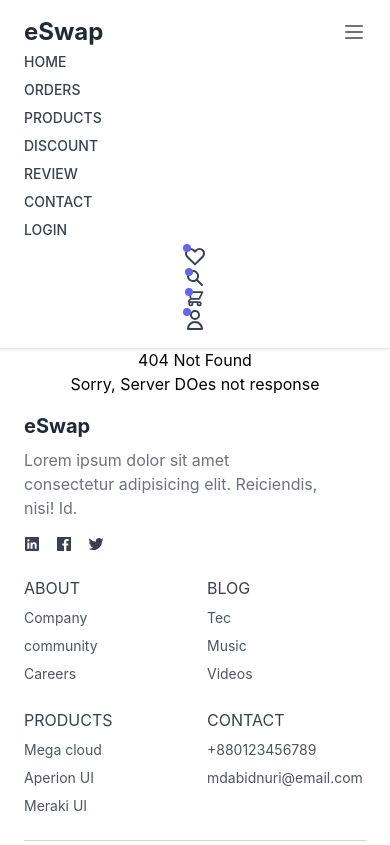
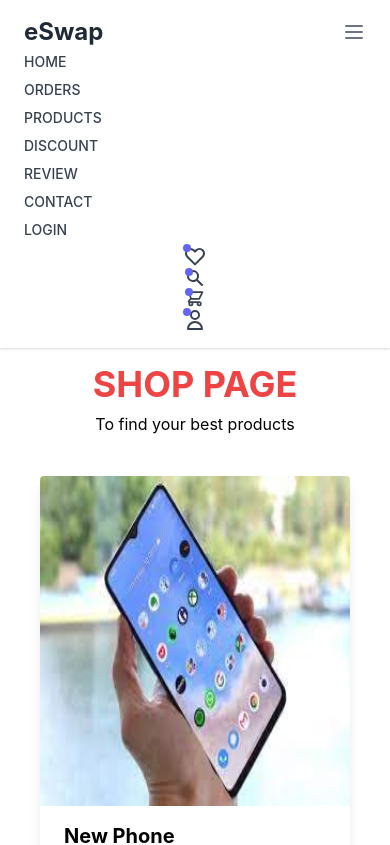
Before and after one commit to abidnuri/a2wist-commerce, a React (Create React App) app: page /shop in a window 390 px wide. Shown: the top 845 px of the page. Built offline with nearby package versions, Linux system fonts and the light colour scheme.

Commit message:
shop page done

```diff
--- a/src/App.js
+++ b/src/App.js
@@ -10,6 +10,7 @@ import { createContext, useState } from "react";
 import Review from "./components/Review/Review";
 import PrivateRoute from "./components/Login/PrivateRoute/PrivateRoute";
 import ProductDetail from "./components/ProductDetail/ProductDetail";
+import Shop from "./components/Shop/Shop";
 
 export const UserContext = createContext();
 
@@ -28,6 +29,9 @@ function App() {
           </Route>
           <Route path="/signup">
             <Signup />
+          </Route>
+          <Route path="/shop">
+            <Shop/>
           </Route>
           <Route path="/product/:productId">
             <ProductDetail/>
--- a/src/Components/HotProducts/HotProducts.js
+++ b/src/Components/HotProducts/HotProducts.js
@@ -1,4 +1,5 @@
 import React from 'react';
+import { Link } from 'react-router-dom';
 import fackData from '../../fackData/fackData.json'
 import HotSingleProduct from '../HotSingleProduct/HotSingleProduct';
 const HotProducts = () => {
@@ -14,6 +15,13 @@ const HotProducts = () => {
                     <a className="my-1 text-sm font-medium text-gray-700 dark:text-gray-200 hover:text-red-400 hover:underline dark:hover:text-red-400 md:mx-4 md:my-0" href="##">FEATURE</a>
                     <a className="my-1 text-sm font-medium text-gray-700 dark:text-gray-200 hover:text-red-400 hover:underline dark:hover:text-red-400 md:mx-4 md:my-0" href="##">ON SALE</a>
                 </div>
+                <div className="m-auto">
+                <Link to="/shop">
+                <button className="px-4 py-2 mt-5 font-bold text-white bg-blue-500 rounded hover:bg-blue-700">
+                            VIEW ALL
+                        </button>
+                </Link>
+                </div>
                 <div className="grid grid-cols-1 gap-5 p-10 sm:grid-cols-1 md:grid-cols-3 lg:grid-cols-3 xl:grid-cols-3">
                     {
                         fackData.map(product => <HotSingleProduct product={product} key={product.id}></HotSingleProduct>)
--- a/src/Components/Shared/Navbar/Navbar.js
+++ b/src/Components/Shared/Navbar/Navbar.js
@@ -47,7 +47,7 @@ const Navbar = () => {
             </Link>
             <Link
               className="my-1 text-sm font-medium text-gray-700 dark:text-gray-200 hover:text-indigo-500 dark:hover:text-indigo-400 md:mx-4 md:my-0"
-              to="/products"
+              to="/shop"
             >
               PRODUCTS
             </Link>
--- /dev/null
+++ b/src/Components/Shop/Shop.js
@@ -0,0 +1,20 @@
+import React from 'react';
+import fackData from '../../fackData/fackData.json'
+import HotSingleProduct from '../HotSingleProduct/HotSingleProduct';
+const Shop = () => {
+    return (
+        <div>
+            <div className="text-center">
+            <h1 className='text-4xl font-bold text-red-500 pt-4'>SHOP PAGE</h1>
+                <p className="pt-2">To find your best products</p>
+            </div>
+            <div className="grid grid-cols-1 gap-5 p-10 sm:grid-cols-1 md:grid-cols-3 lg:grid-cols-3 xl:grid-cols-3">
+                    {
+                        fackData.map(product => <HotSingleProduct product={product} key={product.id}></HotSingleProduct>)
+                    }
+                </div>
+        </div>
+    );
+};
+
+export default Shop;
```
